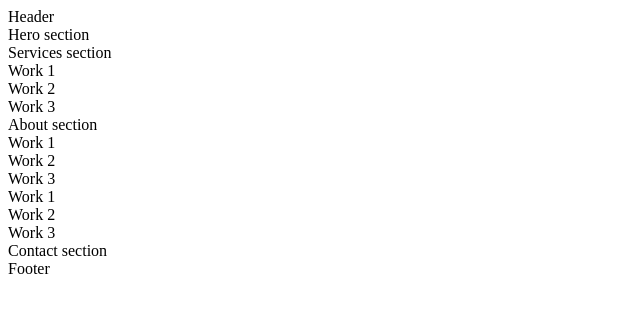
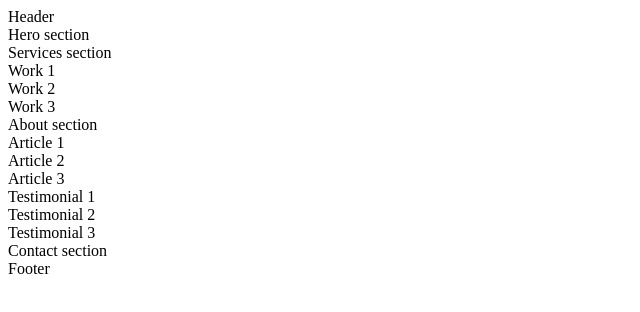
Before and after one commit to IVanEDL/holbertonschool-web_front_end, a plain HTML site: page html_advanced/6-index.html in a window 1280 px wide. Shown: the whole page, without its empty margins (0-640 px from the left). Drawn offline with Linux system fonts and the light colour scheme.

Commit message:
Task 6 Fix

```diff
--- a/html_advanced/6-index.html
+++ b/html_advanced/6-index.html
@@ -35,24 +35,24 @@
             </section>
             <section>
                 <article>
-                    Work 1
+                    Article 1
                 </article>
                 <article>
-                    Work 2
+                    Article 2
                 </article>
                 <article>
-                    Work 3
+                    Article 3
                 </article>
             </section>
             <section>
                 <article>
-                    Work 1
+                    Testimonial 1
                 </article>
                 <article>
-                    Work 2
+                    Testimonial 2
                 </article>
                 <article>
-                    Work 3
+                    Testimonial 3
                 </article>
             </section>
             <section>
```
